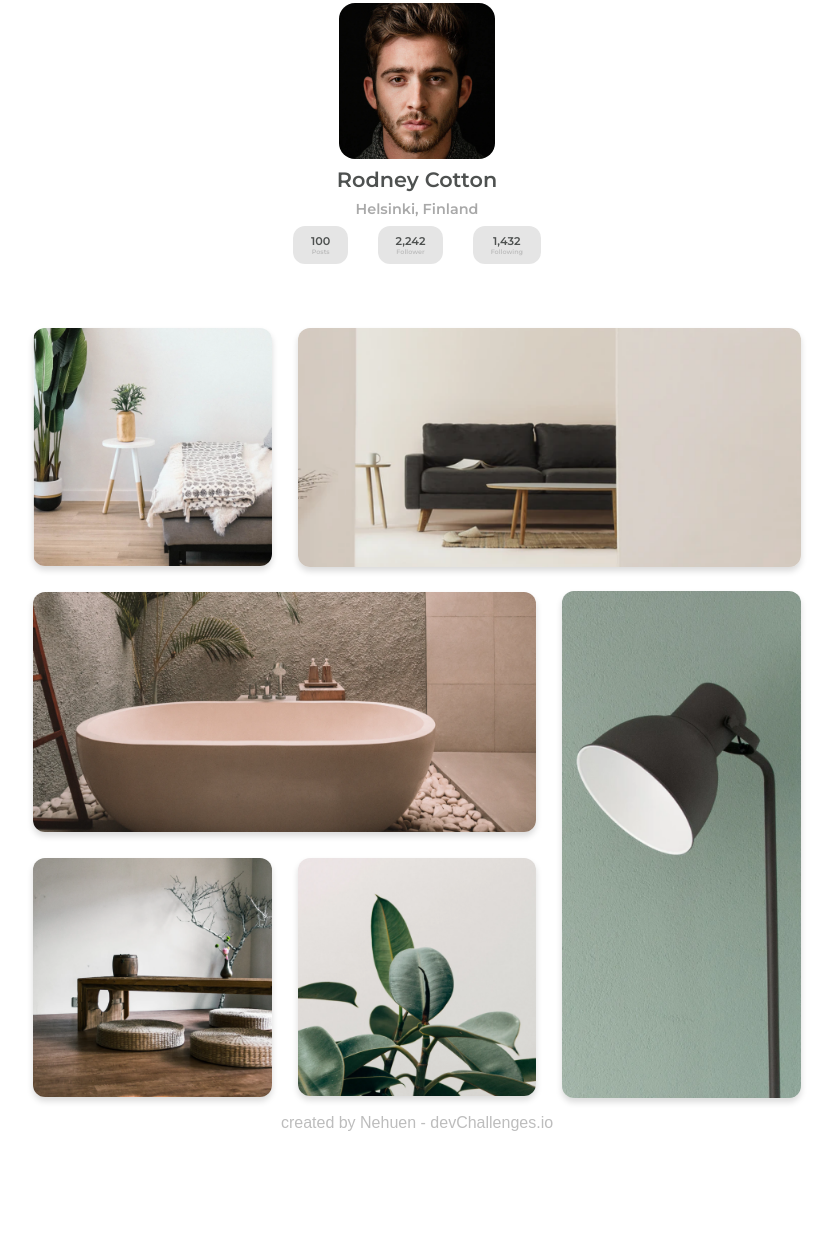
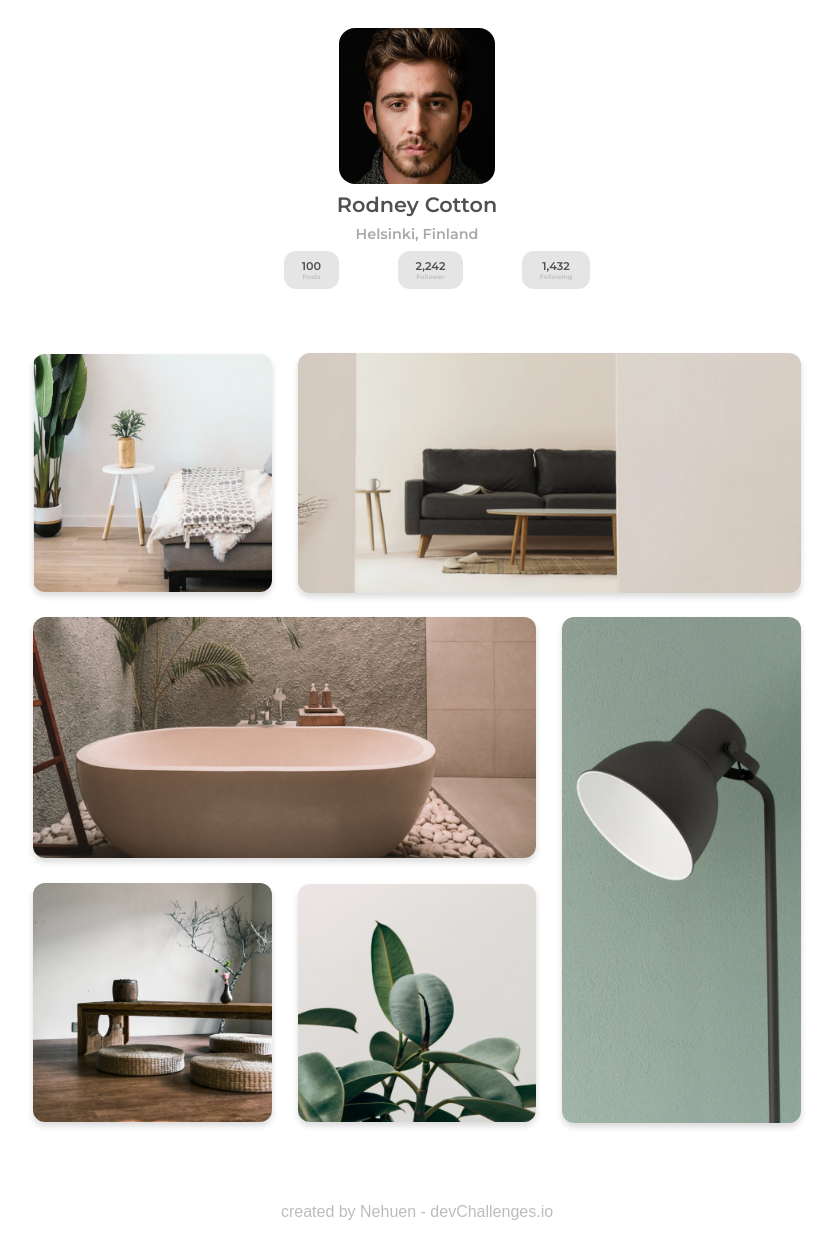
Before and after one commit to NehuenCuenca/my-gallery-nc, a plain HTML site: page index.html in a window 1280 px wide. Shown: the part 23-1276 px from the top of the page, without its empty margins (223-1056 px from the left). Before the commit the page ends 1196 px from the top, so only its background shows below. Drawn offline with Linux system fonts and the light colour scheme.

Commit message:
refactor grid, centered info-social numbers and adding some personal touches, desktop mediaquery ready

```diff
--- a/styles.css
+++ b/styles.css
@@ -12,13 +12,11 @@ html{
     font-family: sans-serif;
 }
 
-*, *:before, *:after {
-    box-sizing: inherit;
-}
+*, *:before, *:after { box-sizing: inherit; }
 
 body{
     height: auto;
-    padding: 2% 20%;
+    padding: 4% 20% 0 20%;
 }
 
 main {
@@ -57,13 +55,12 @@ main {
 }
 
 .profile-card ul.info-social {
-    width: 40%;
+    width: 45%;
     margin: 0;
-    padding: 0;
     list-style-type: none;
     display: flex;
     align-items: center;
-    justify-content: space-evenly;
+    justify-content: space-between;
 }
 
 ul.info-social li {
@@ -103,18 +100,23 @@ ul.info-social li .tag {
     height: auto;
     box-shadow: 0px 4px 6px 0px #00000026;
     border-radius: 12px;
+    transition: transform .3s ease;
+    cursor: pointer;
 }
+.gallery img:hover { transform: scale(.9); }
 
-.gallery :first-child { grid-area: 1 / 1 / 2 / 2; }
-.gallery :nth-child(2) { grid-area: 1 / 2 / 2 / 4; }
-.gallery :nth-child(3) { grid-area: 2 / 1 / 3 / 3; }
-.gallery :nth-child(4) { grid-area: 2 / 3 / 4 / 4; }
-.gallery :nth-child(5) { grid-area: 3 / 2 / 4 / 3; }
-.gallery :nth-child(6) { grid-area: 3 / 1 / 4 / 2; }
+/* https://css-tricks.com/snippets/css/complete-guide-grid/#aa-grid-template-areas */
+.gallery :first-child  { grid-area: pic1; } /*{ grid-area: 1 / 1 / 2 / 2; }*/
+.gallery :nth-child(2) { grid-area: pic2; } /*{ grid-area: 1 / 2 / 2 / 4; }*/
+.gallery :nth-child(3) { grid-area: pic3; } /*{ grid-area: 2 / 1 / 3 / 3; }*/
+.gallery :nth-child(4) { grid-area: pic4; } /*{ grid-area: 2 / 3 / 4 / 4; }*/
+.gallery :nth-child(5) { grid-area: pic5; } /*{ grid-area: 3 / 2 / 4 / 3; }*/
+.gallery :last-child   { grid-area: pic6; } /*{ grid-area: 3 / 1 / 4 / 2; }*/
+
 
 footer {
     width: 100%;
-    padding: 1rem;
+    padding: 5rem 0 2rem 0;
     display: flex;
     justify-content: center;
     align-items: center;
```
